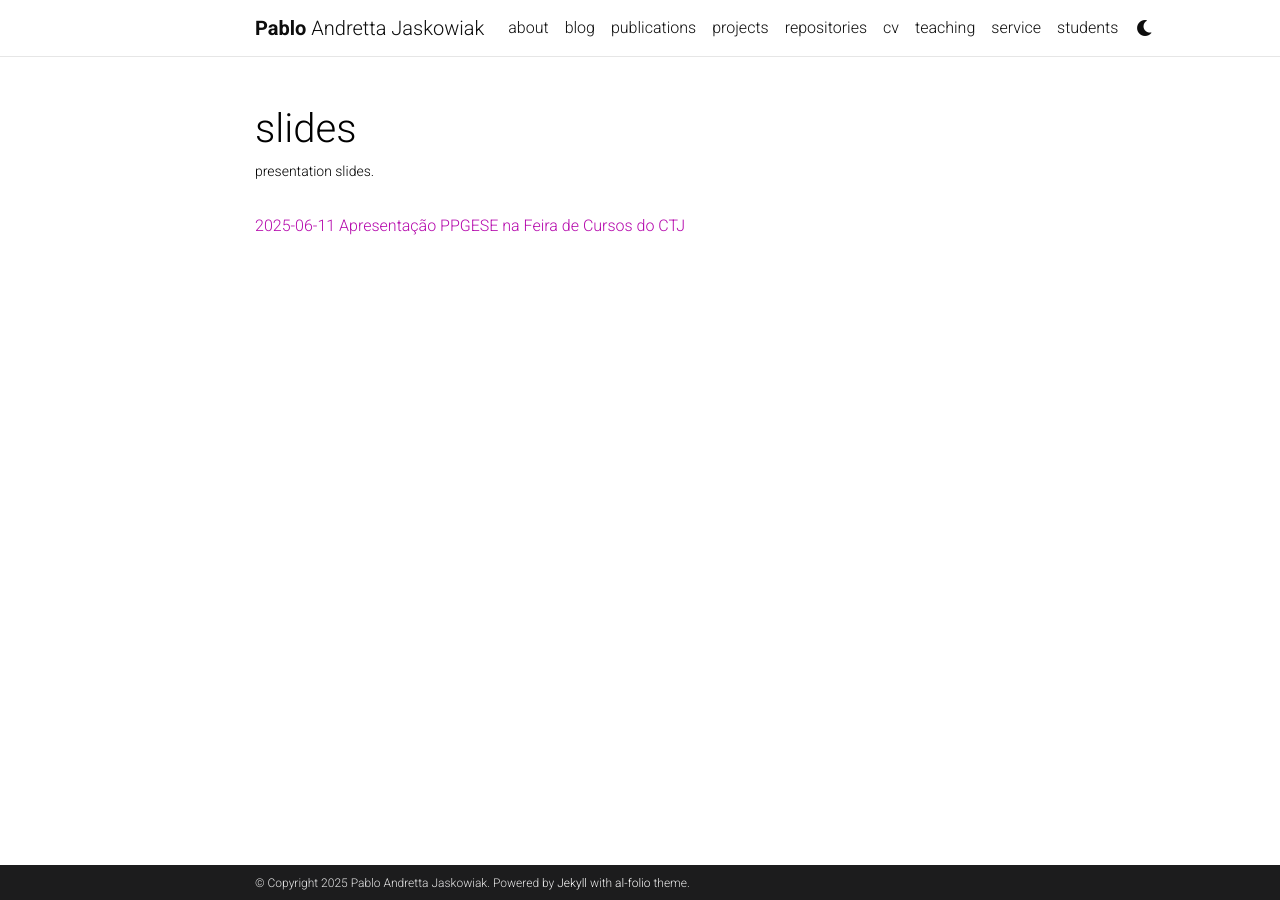
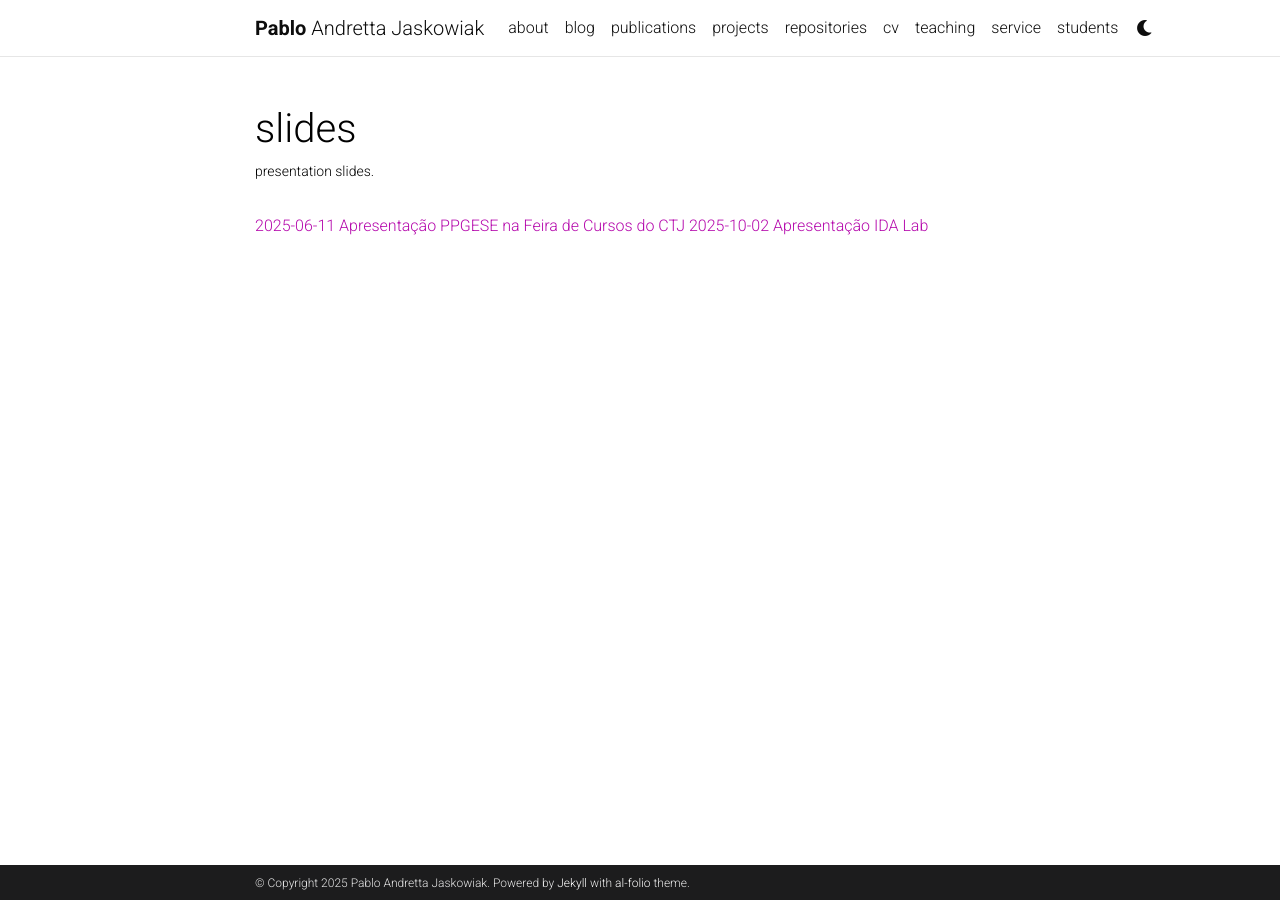
Before and after one commit to pajaskowiak/pajaskowiak.github.io, a Jekyll site: the page built from _pages/slides.md, in a window 1280 px wide. Built offline with Jekyll 4.4.1, drawn with Linux system fonts in a browser that asks for light colours; comment, search, counter and statistics services are not loaded; a style sheet for code colours, icons or effects is not loaded.

Commit message:
Add new presentation link for IDA Lab

```diff
--- a/_pages/slides.md
+++ b/_pages/slides.md
@@ -10,3 +10,4 @@ nav_order: 6
 <style>body {text-align: justify}</style>
 
 [2025-06-11 Apresentação PPGESE na Feira de Cursos do CTJ](/assets/pdf/2025-06-11-PPGESE.pdf)
+[2025-10-02 Apresentação IDA Lab](/assets/pdf/2025-06-11-IDA.pdf)
```
